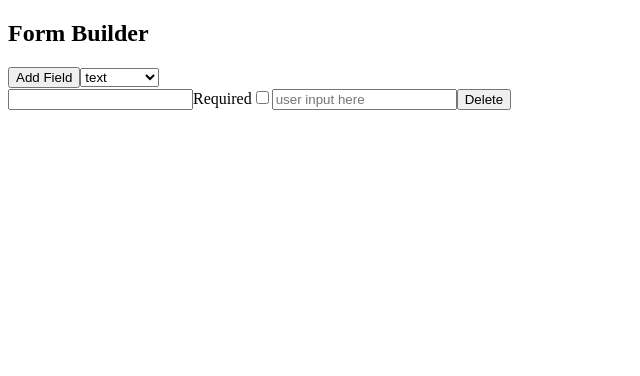
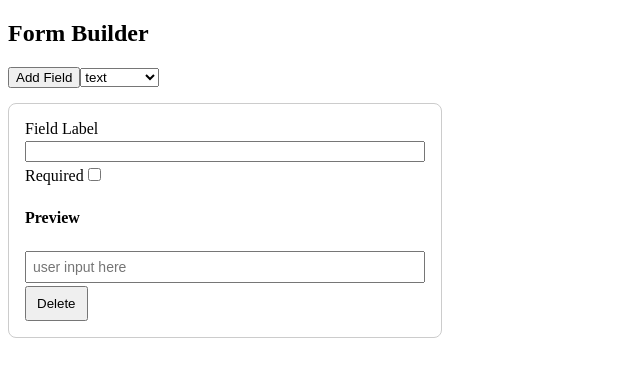
Before and after one commit to SuchitraVM/advanced-form-builder, a React (Vite) app: page / in a window 1280 px wide. Both pictures are taken after a click on the button "Add Field". Shown: the top 376 px of the page, without its empty margins (0-640 px from the left). Built offline with nearby package versions, Linux system fonts and the light colour scheme.

Commit message:
Applied styling to FieldCard.jsx

```diff
--- /dev/null
+++ b/src/components/FieldCard.css
@@ -0,0 +1,36 @@
+.fieldCard-container{
+  border: 1px solid #ccc;
+  padding: 16px;
+  display: flex;
+  flex-direction: column;
+  justify-content: left;
+  align-items: left;
+  row-gap: 3px;
+  margin-top: 15px;
+  margin-bottom: 20px;
+  border-radius: 8px;
+  background-color: white;
+  max-width: 400px;
+}
+
+.required-row {
+  display: flex;
+  align-items: center;
+  gap: 8px;
+}
+
+.delete-btn {
+  width: fit-content;
+  padding: 8px 10px;
+  cursor: pointer;
+}
+
+.fieldCard-container input[type="text"]{
+  padding: 6px;
+  font-size: 14px;
+}
+
+.text-preview{
+  display: flex;
+  flex-direction: column;
+}
--- a/src/components/FieldCard.jsx
+++ b/src/components/FieldCard.jsx
@@ -1,32 +1,39 @@
 /*Responsibel for handling one field UI,settings,preview,dleet button */
+import "./FieldCard.css"
 
 export default function FieldCard(props){
   return (
-    <div>
+    <div className="fieldCard-container">
+      <label>Field Label</label>
             <input
             value={props.label}
             onChange={(e)=>props.updateFieldLabel(props.id,e.target.value)}
             />
-            <label>Required</label>
-            <input type="checkbox" onChange={e =>props.updateRequired(props.id,e.target.checked)}/>
 
+            <div className="required-now">
+            <label >Required
+            <input type="checkbox" onChange={e =>props.updateRequired(props.id,e.target.checked)}/></label>
+            </div>
+
+
+      <h4>Preview</h4>
           {
             props.type ==="text" ?
-            <label>
+          <label className="text-preview">
+            {props.label}
             {props.required && "*"}
             <input
               type="text"
               placeholder="user input here"
-            required = {props.required}
-            />
-
+              required={props.required} />
           </label>
             :
-          <label>{props.required && "*"}
-              <input type="checkbox" required = {props.required}/>{props.label}
+          <label className="checkbox-preview">
+            <input type="checkbox" required={props.required} />
+            {props.label}{props.required && "*"}
           </label>
           }
-          <button onClick={()=>props.deleteField(props.id)}>Delete</button>
+          <button className="delete-btn" onClick={()=>props.deleteField(props.id)}>Delete</button>
     </div>
   )
 }
--- a/src/pages/BuilderPage.jsx
+++ b/src/pages/BuilderPage.jsx
@@ -11,7 +11,7 @@ export default function BuilderPage() {
       id : Date.now(),
       type : selectedFieldType,
       label : "",
-      required : false
+      required : false,
     }
     setFields([...fields, newFields]);
   }
@@ -52,6 +52,7 @@ export default function BuilderPage() {
       <select value={selectedFieldType} onChange={(e)=>setSelectedFieldType(e.target.value)}>
         <option value="text">text</option>
         <option value="checkbox">checkbox</option>
+
       </select>
       {
         fields.map((field=>(
```
Lines whose indentation alone changed are shown as unchanged.
